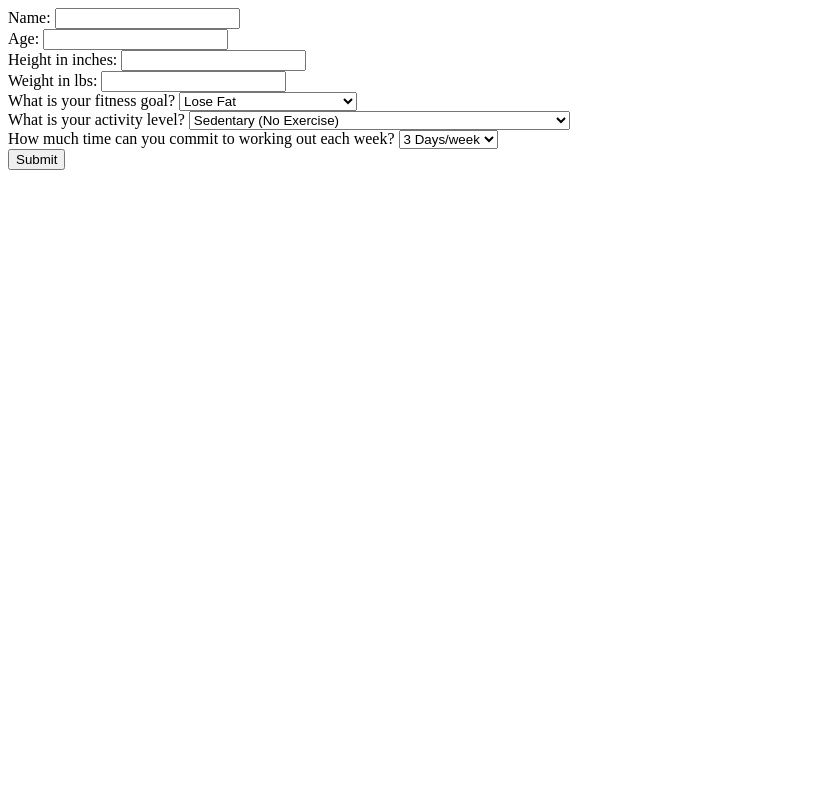
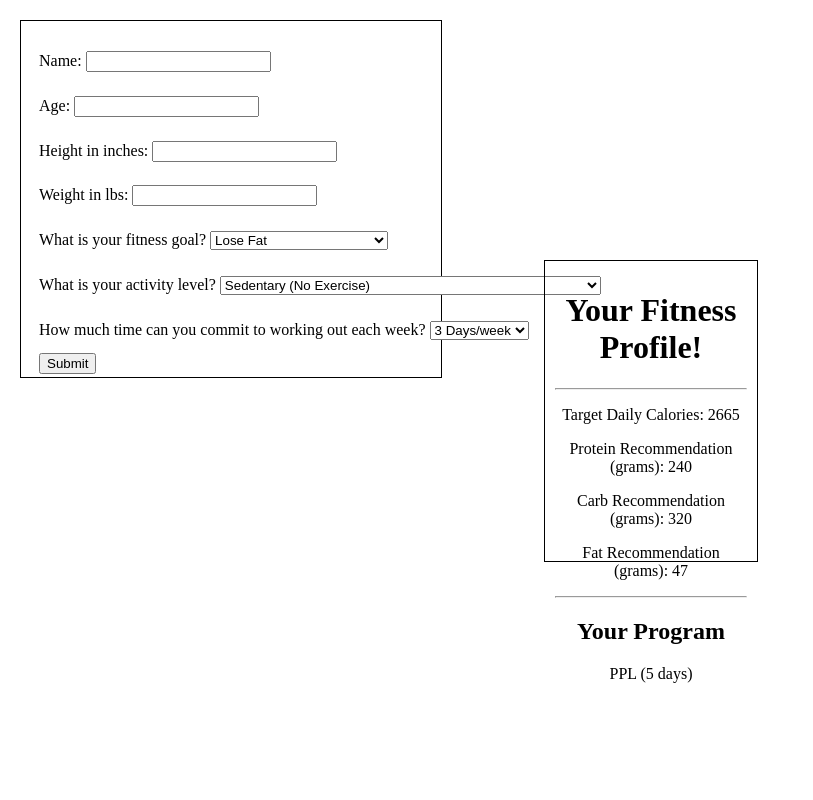
Before and after one commit to kody-smith/fitnesApp, a Django app: template fitnessProject/fitnessApp/templates/fitness/input_form.html in a window 1280 px wide. Shown: the whole page, without its empty margins (0-813 px from the left). Run offline with Django 4.2, Linux system fonts and the light colour scheme; the template is opened without the code that fills it: values that come from a table or form of the project are taken from there, others are empty; data comes from the database, SQL or seed files in the repository.

Commit message:
Added profile to landing page as well as form. Issue with hiding the form upon submission

```diff
--- a/fitnessProject/fitnessApp/models.py
+++ b/fitnessProject/fitnessApp/models.py
@@ -1,12 +1,18 @@
 from django.db import models
 
 # Create your models here.
-class Question(models.Model):
-    question_text = models.CharField(max_length=200)
-    pub_date = models.DateTimeField("date published")
+from django.db import models
 
-
-class Choice(models.Model):
-    question = models.ForeignKey(Question, on_delete=models.CASCADE)
-    choice_text = models.CharField(max_length=200)
-    votes = models.IntegerField(default=0)
+class FitnessProfile(models.Model):
+    name = models.CharField(max_length=255)
+    age = models.IntegerField()
+    height = models.FloatField()
+    weight = models.FloatField()
+    goal = models.IntegerField()
+    activity_level = models.IntegerField()
+    time_commitment = models.IntegerField()
+    calorie_target = models.IntegerField()
+    protein = models.IntegerField()
+    carbs = models.IntegerField()
+    fats = models.IntegerField()
+    program = models.CharField(max_length=255)
--- a/fitnessProject/fitnessApp/static/fitness/style.css
+++ b/fitnessProject/fitnessApp/static/fitness/style.css
@@ -1,3 +1,30 @@
-p {
-    color: aquamarine;
+body {
+    width: 100%;
+    height: 100%;
+    margin: 0px;
+    background-color: white;
 }
+
+.profile {
+    position: absolute;
+    width: 15%;
+    height: 35%;
+    right: 42.5%;
+    left: 42.5%;
+    top: 32.5%;
+    bottom: 32.5%;
+    border: 1px solid black;
+    padding: 10px;
+    text-align: center;
+}
+
+.input_form {
+    position: absolute;
+    line-height: 2.8;
+    width: 30%;
+    height: 40%;
+    margin:20px;
+    padding: 18px;
+    border: 1px solid black;
+    white-space: nowrap;
+}
--- a/fitnessProject/fitnessApp/templates/fitness/input_form.html
+++ b/fitnessProject/fitnessApp/templates/fitness/input_form.html
@@ -1,7 +1,8 @@
 {% load static %}
 
-<link rel="stylesheet" href="{% static 'fitness/style.css' %}">
-<form method="post" action="{% url 'fitness:fitness_profile' %}">
+<link rel="stylesheet" type="text/css" href="{% static 'fitness/style.css' %}"/>
+<div class="container">
+    <form class="input_form" method="post" action="{% url 'fitness:fitness_profile' %}">
         {% csrf_token %}
         <label for="name">Name:</label>
         <input type="text" name="name"><br>
@@ -35,3 +36,18 @@
         </select><br>
         <input type="submit" value="Submit">
     </form>
+
+    {% if fitness_profile %}
+        <div class="profile">
+            <h1>Your Fitness Profile!</h1>
+            <hr>
+            <p>Target Daily Calories: {{ fitness_profile.calorie_target }}</p>
+            <p>Protein Recommendation (grams): {{ fitness_profile.protein }}</p>
+            <p>Carb Recommendation (grams): {{ fitness_profile.carbs }}</p>
+            <p>Fat Recommendation (grams): {{ fitness_profile.fats }}</p>
+            <hr>
+            <h2>Your Program</h2>
+            <p>{{ fitness_profile.program }}</p>
+        </div>
+    {% endif %}
+</div>
```
Also changed, not shown: fitnessProject/fitnessApp/templates/fitness/fitness_profile.html (+5 -2 lines), fitnessProject/fitnessApp/views.py (+25 -8 lines), fitnessProject/db.sqlite3, fitnessProject/fitnessApp/migrations/0002_fitnessprofile_delete_choice_delete_question.py (added). Lines whose indentation alone changed are shown as unchanged.
